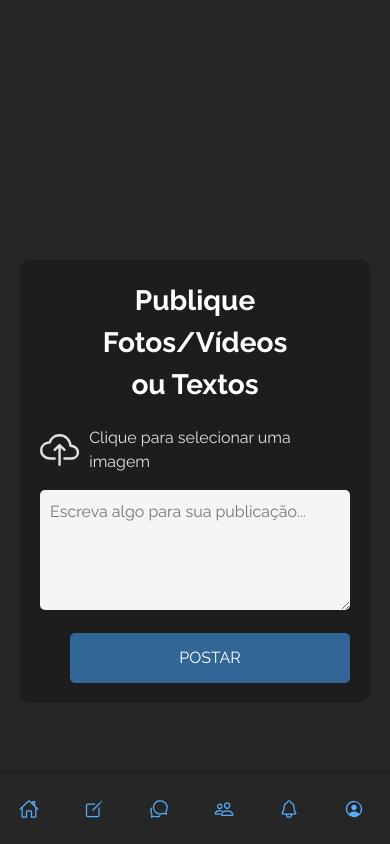
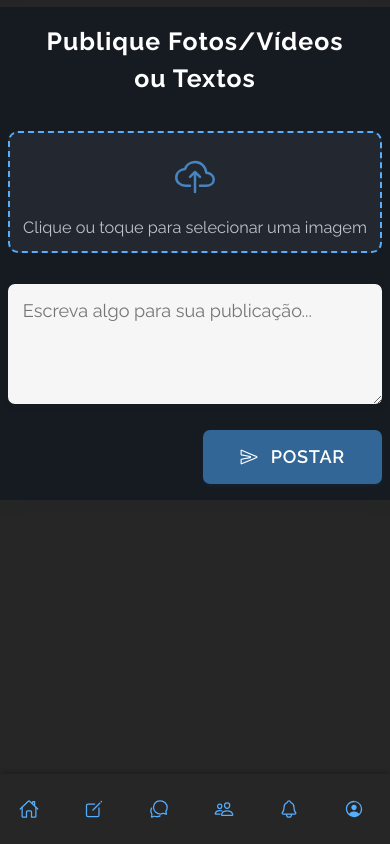
Before and after one commit to LS-PLuka/MoveON, a website: page src/criar.html in a window 390 px wide. Drawn offline with nearby package versions, Linux system fonts and the light colour scheme.

Commit message:
melhorias no Criar e responsividade

```diff
--- a/src/criar.html
+++ b/src/criar.html
@@ -50,28 +50,46 @@
         </ul>
     </div>
 
-    <!-- Conteúdo principal -->
     <main class="container-postagem">
     <div class="h1-text">
         <h1>Publique Fotos/Vídeos ou Textos</h1>
     </div>
 
     <!-- Upload de imagem -->
-        <label for="image-upload" class="block text-gray-300">
-        <div class="image-upload-container">
+    <label for="image-upload" class="image-upload-container" tabindex="0">
         <input type="file" id="image-upload" class="hidden" accept="image/*">
+        <div class="upload-preview" id="upload-preview">
             <ion-icon name="cloud-upload-outline" class="icon-upload"></ion-icon>
-            <span>Clique para selecionar uma imagem</span>
         </div>
+        <span class="text-upload">Clique ou toque para selecionar uma imagem</span>
     </label>
 
     <!-- Caixa de texto -->
-        <textarea placeholder="Escreva algo para sua publicação..."></textarea>
+    <textarea placeholder="Escreva algo para sua publicação..." aria-label="Texto da publicação"></textarea>
 
     <!-- Botão de postagem -->
     <div class="button-container">
-            <button type="button">POSTAR</button>
+        <button type="button" id="postar-btn">
+            <ion-icon name="send-outline" style="vertical-align: middle; margin-right: 7px;"></ion-icon>POSTAR
+        </button>
     </div>
 </main>
+
+<script>
+    // Preview da imagem selecionada
+    document.getElementById('image-upload').addEventListener('change', function(event) {
+        const preview = document.getElementById('upload-preview');
+        preview.innerHTML = '';
+        if (event.target.files && event.target.files[0]) {
+            const img = document.createElement('img');
+            img.src = URL.createObjectURL(event.target.files[0]);
+            img.className = 'preview-img';
+            img.onload = () => URL.revokeObjectURL(img.src);
+            preview.appendChild(img);
+        } else {
+            preview.innerHTML = '<ion-icon name="cloud-upload-outline" class="icon-upload"></ion-icon>';
+        }
+    });
+</script>
 </body>
 </html>
--- a/src/css/criar.css
+++ b/src/css/criar.css
@@ -133,166 +133,196 @@ body {
     background-color: var(--cor-secundaria);
 }
 
-/* Container principal */
+:root {
+    --ff-khand: "Raleway", serif;
+    --cor-primaria: #56AEFF;
+    --cor-secundaria: #316697;
+    --preto: #000;
+    --branco: #fff;
+    --background: #262626;
+    --botao: #f0f0f0;
+    --botao-hover: #ddd;
+}
+
+body {
+    font-family: var(--ff-khand);
+    background-color: var(--background);
+}
+
 .container-postagem {
-    background-color: #1d1d1d;
+    background: #161b22;
+    box-shadow: 0 2px 16px 0 rgba(24, 32, 44, 0.14);
+    margin-left: 30rem;
+    margin-right: auto;
+    margin-top: 9.5rem;
+    padding: 2.8rem 2.3rem 2.2rem 2.3rem;
+    max-width: 650px;
+    border-radius: 14px;
+    display: flex;
+    flex-direction: column;
+    gap: 22px;
+    min-width: 330px;
+    min-height: 380px;
+    align-items: center;
+}
+
+.h1-text h1 {
+    font-size: 1.55rem;
+    color: var(--branco);
+    margin-bottom: 12px;
+    font-weight: 700;
+    text-align: center;
+    letter-spacing: 1px;
+}
+
+.image-upload-container {
     justify-content: center;
     align-items: center;
-    margin-left: 650px;
-    margin-right: 200px;
-    margin-top: 260px;
-    padding: 2rem;
-    max-width: 800px;
+    display: flex;
+    flex-direction: column;
+    gap: 7px;
+    cursor: pointer;
+    color: #e0e0e0;
+    border: 2px dashed var(--cor-primaria);
     border-radius: 10px;
-    top: -10px;
+    padding: 16px 0 10px 0;
+    width: 100%;
+    min-height: 110px;
+    transition: border-color 0.23s;
+    background: #23272f;
+    position: relative;
 }
 
-/* Título */
-.h1-text h1 {
-    font-size: 28px;
-    color: var(--branco);
-    margin-bottom: 20px;
-    text-align: center;
-}
-
-/* Upload */
-.image-upload-container {
-    justify-content: center;
-    display: flex;
-    align-items: center;
-    cursor: pointer;
-    color: #e0e0e0;
-    margin-top: 10px;
+.image-upload-container:focus-within,
+.image-upload-container:hover {
+    border-color: var(--cor-secundaria);
+    color: var(--cor-primaria);
 }
 
 .icon-upload {
     font-size: 40px;
-    margin-right: 10px;
-    transition: color 0.3s ease;
+    color: var(--cor-primaria);
+    opacity: 0.7;
+    transition: color 0.3s;
+}
+
+.upload-preview {
+    height: 56px;
+    display: flex;
+    align-items: center;
+    justify-content: center;
+}
+
+.preview-img {
+    max-width: 120px;
+    max-height: 80px;
+    border-radius: 6px;
+    box-shadow: 0 2px 7px rgba(0,0,0,0.16);
+    object-fit: cover;
+    background: #18191a;
+    border: 1.5px solid var(--cor-primaria);
 }
 
 .text-upload {
-    font-size: 16px;
-    color: #e0e0e0;
+    font-size: 1.02rem;
+    color: #d1d8e0;
+    opacity: 0.88;
+    margin-top: 4px;
 }
 
 input[type="file"].hidden {
     display: none;
 }
 
-input[type="file"]:focus {
+textarea {
+    width: 100%;
+    margin-top: 0.6rem;
+    padding: 13px 15px;
+    border-radius: 7px;
+    border: none;
+    resize: vertical;
+    font-family: var(--ff-khand);
+    font-size: 1.13rem;
+    background-color: #f6f6f7;
+    color: #23272f;
+    min-height: 120px;
+    outline: none;
+    transition: box-shadow 0.18s, border 0.18s;
+    box-shadow: 0 2px 8px 0 rgba(24, 32, 44, 0.08);
+}
+textarea:focus {
+    border: 2px solid var(--cor-primaria);
+    background: #fff;
+}
+
+.button-container {
+    display: flex;
+    justify-content: flex-end;
+    width: 100%;
+    margin-top: 4px;
+}
+
+button#postar-btn {
+    background-color: var(--cor-secundaria);   /* <<-- cor padrão antiga */
+    color: #fff;
+    padding: 13px 0;
+    font-size: 1.13rem;
+    border: none;
+    border-radius: 7px;
+    cursor: pointer;
+    box-shadow: 0 1.5px 5px 0 rgba(86,174,255,0.05);
+    transition: background-color 0.17s, transform 0.13s;
+    width: 48%;
+    font-weight: 600;
+    letter-spacing: 0.04em;
+    display: flex;
+    align-items: center;
+    justify-content: center;
+    gap: 6px;
+}
+button#postar-btn:hover, button#postar-btn:focus {
+    background-color: #255a75;  /* <<-- cor padrão antiga */
+    transform: translateY(-1.5px) scale(1.04);
     outline: none;
 }
 
-.image-upload-container:hover {
-    color: var(--cor-primaria);
-    transition: color 0.3s ease;
-}
-
-/* Caixa de texto */
-textarea {
-    width: 100%;
-    margin-top: 1rem;
-    padding: 10px;
-    border-radius: 5px;
-    border: none;
-    resize: vertical;
-    font-family: var(--ff-khand);
-    font-size: 16px;
-    background-color: #f5f5f5;
-    color: #333;
-    min-height: 120px;
-}
-
-/* Botão */
-.button-container {
-    display: flex;
-    justify-content: flex-end;
-    margin-top: 1rem;
-}
-
-button {
-    background-color: var(--cor-secundaria);
-    color: white;
-    padding: 13px;
-    font-size: 16px;
-    border: none;
-    border-radius: 5px;
-    cursor: pointer;
-    transition: background-color 0.3s ease;
-    width: 100%;
-    margin-left: 30px;
-}
-
-button:hover {
-    background-color: #255a75;
-}
-
-button:focus {
-    outline: none;
-}
-
-/* Media Queries */
-
-/* Celulares pequenos */
-@media (max-width: 419px) {
-    .menu,
-    .separador {
+/* Responsividade */
+/* Responsividade para mobile: menu lateral some, menu responsivo aparece */
+@media (max-width: 900px) {
+    .menu, .separador {
         display: none;
     }
-
     .menu-responsivo {
         display: flex;
     }
-
     .container-postagem {
-        margin-left: 20px;
-        margin-right: 20px;
-        margin-top: center;
+        margin: 24px 2vw 68px 3vw; /* espaço inferior para o menu responsivo */
+        margin-top: 17rem;
+        max-width: 99vw;
+        min-width: unset;
+        padding: 1.2rem 4vw 1.2rem 4vw;
+        border-radius: 9px;
         align-items: center;
-        justify-content: center;
-        padding: 20px;
     }
 }
 
-/* Celulares e tablets pequenos */
-@media (min-width: 420px) and (max-width: 767px) {
-    .menu,
-    .separador {
-        display: none;
+/* Para garantir espaço extra para o menu responsivo fixo no rodapé */
+@media (max-width: 600px) {
+    .container-postagem {
+        margin-bottom: 80px;
     }
-
-    .menu-responsivo {
-        display: flex;
-    }
-
+}
+@media (max-width: 420px) {
     .container-postagem {
-        margin-left: 20px;
-        margin-right: 20px;
-        margin-top: center;
-        align-items: center;
-        justify-content: center;
-        padding: 20px;
+        margin: 7px 0 90px 0; /* mais espaço para o menu responsivo */
+        max-width: 100vw;
+        padding: 1rem 2vw 1rem 2vw;
+        border-radius: 0;
     }
 }
 
-/* Tablets */
-@media (min-width: 768px) and (max-width: 1023px) {
-    .menu,
-    .separador {
-        display: none;
-    }
-
-    .menu-responsivo {
-        display: flex;
-    }
-
+@media (max-width: 900px) {
     .container-postagem {
-        margin-left: 20px;
-        margin-right: 20px;
-        margin-top: center;
-        align-items: center;
-        justify-content: center;
-        padding: 20px;
+        align-items: stretch;
     }
 }
```
Lines whose indentation alone changed are shown as unchanged.
